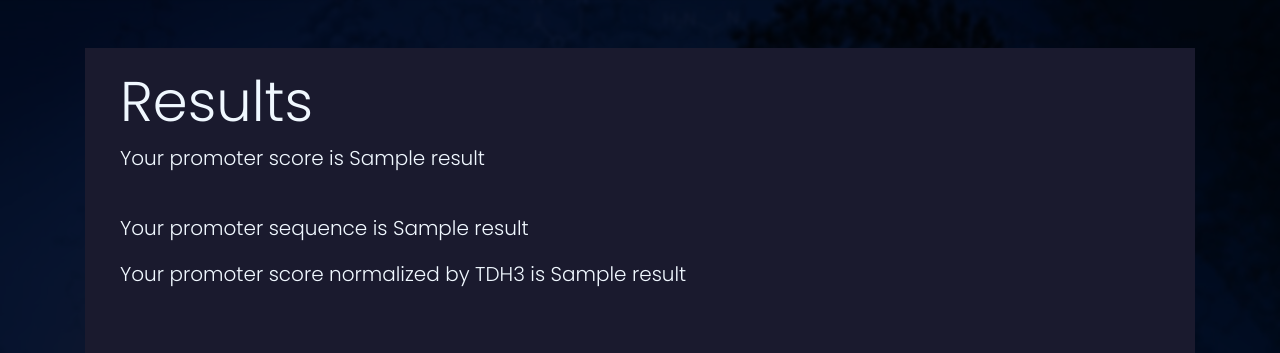
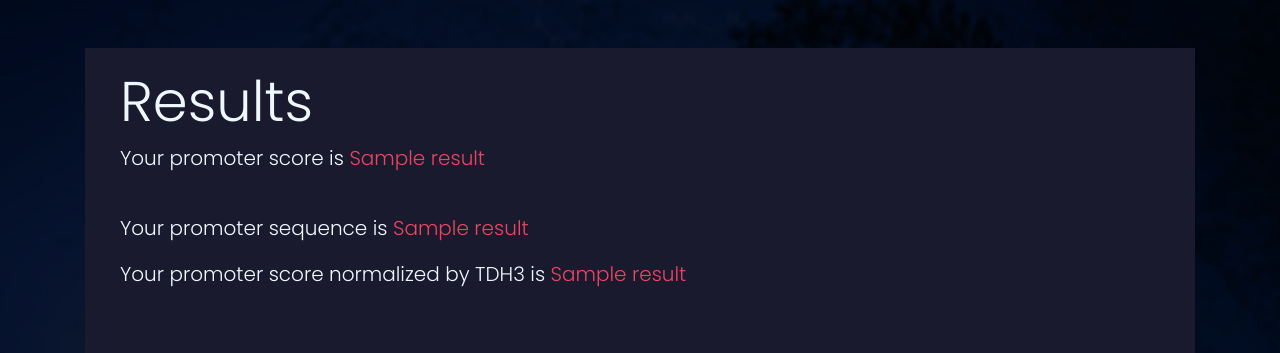
Before and after one commit to Mukulikaa/promoter-strength-website, a Flask app: template templates/result.html in a window 1280 px wide. Shown: the top 353 px of the page. Run offline with Flask 2, Linux system fonts and the light colour scheme; the template is opened without the code that fills it: most values are stand-ins (such as "Sample title", 1, 10 or a date in 2020); some libraries are stand-ins or nearby versions.

Commit message:
Design changes (#3)
* 1

* design upgrade

* added alerts

* colour changes

```diff
--- a/static/result.js
+++ b/static/result.js
@@ -36,9 +36,9 @@ function makeChart(labels, datapoints){
           data: datapoints,
         },{
           label: 'Your Promoter',
-          borderColor: '#000',
-          color:'#000',
-          backgroundColor: '#000',
+          borderColor: '#fff',
+          color:'#fff',
+          backgroundColor: '#fff',
           data: thresholdHighArray,
 
         }]
@@ -53,7 +53,7 @@ function makeChart(labels, datapoints){
           plugins: {
             title: {
                 display: true,
-                text: 'Scores of Standard Promoters',
+                text: 'Comparison with Lee et al. promoters',
                 color: '#fff',
                 padding: {
                   top: 10,
@@ -78,7 +78,7 @@ function makeChart(labels, datapoints){
             y: {
                 title:{
                   display: true,
-                  text:"Scores",
+                  text:"-49 to 10 Scores",
                   color:'#fff',
                   font:{
                     size:14,
@@ -125,13 +125,13 @@ function makeHistogram(x){
     x: x,
     type: 'histogram',
       marker: {
-        color: 'rgb(242, 141, 158)',
+        color: '#fff',
     }
   };
 
   var layout = {
     title: {
-      text:'Frequency Distribution',
+      text:'Comparison with 5117 S. cerevisiae promoters',
       font: {
         family: "'Poppins','sans-serif'",
         color: '#fff',
@@ -140,21 +140,21 @@ function makeHistogram(x){
     },
     bargap: 0.01,
     plot_bgcolor:"rgba(22, 33, 62, 1);",
-    paper_bgcolor:" rgba(22, 33, 62, 1);",
+    paper_bgcolor:"rgba(22, 33, 62, 1);",
     annotations:[
       {text: 'Your Promoter',
         font:{
-          color:'#870077',
+          color:'rgba(233, 69, 96, 1)',
           family:"'Poppins', sans-serif",
           size: 15
         },
-      arrowcolor:'#870077',
+      arrowcolor:'rgba(233, 69, 96, 1)',
       x: myScore,
       y: 30},
     ],
     xaxis:{
       title:{
-        text: 'Scores',
+        text: 'Promoter Scores',
         font:{
           family:"'Poppins',sans-serif",
           color:'#fff',
--- a/templates/result.html
+++ b/templates/result.html
@@ -22,9 +22,9 @@
             <div class="card-body">
                 <div class="container headings">
                     <h1 class="display-4">Results</h1>
-                    <p class="lead">Your promoter score is {{ results[1] }}</p><br>
-                    <p class="lead">Your promoter sequence is {{ results[0] }}</p>
-                    <p class="lead">Your promoter score normalized by TDH3 is {{ results[2] }}</p>
+                    <p class="lead">Your promoter score is <span style="color: rgba(233, 69, 96, 1);">{{ results[1] }}</span></p><br>
+                    <p class="lead">Your promoter sequence is <span style="color: rgba(233, 69, 96, 1);">{{ results[0] }}</span></p>
+                    <p class="lead">Your promoter score normalized by TDH3 is <span style="color: rgba(233, 69, 96, 1);">{{ results[2] }}</span></p>
                     <input type="hidden" value="{{ results[1] }}" id="hidden" /><br><br>
                 </div>
                 <div class="container">
```
